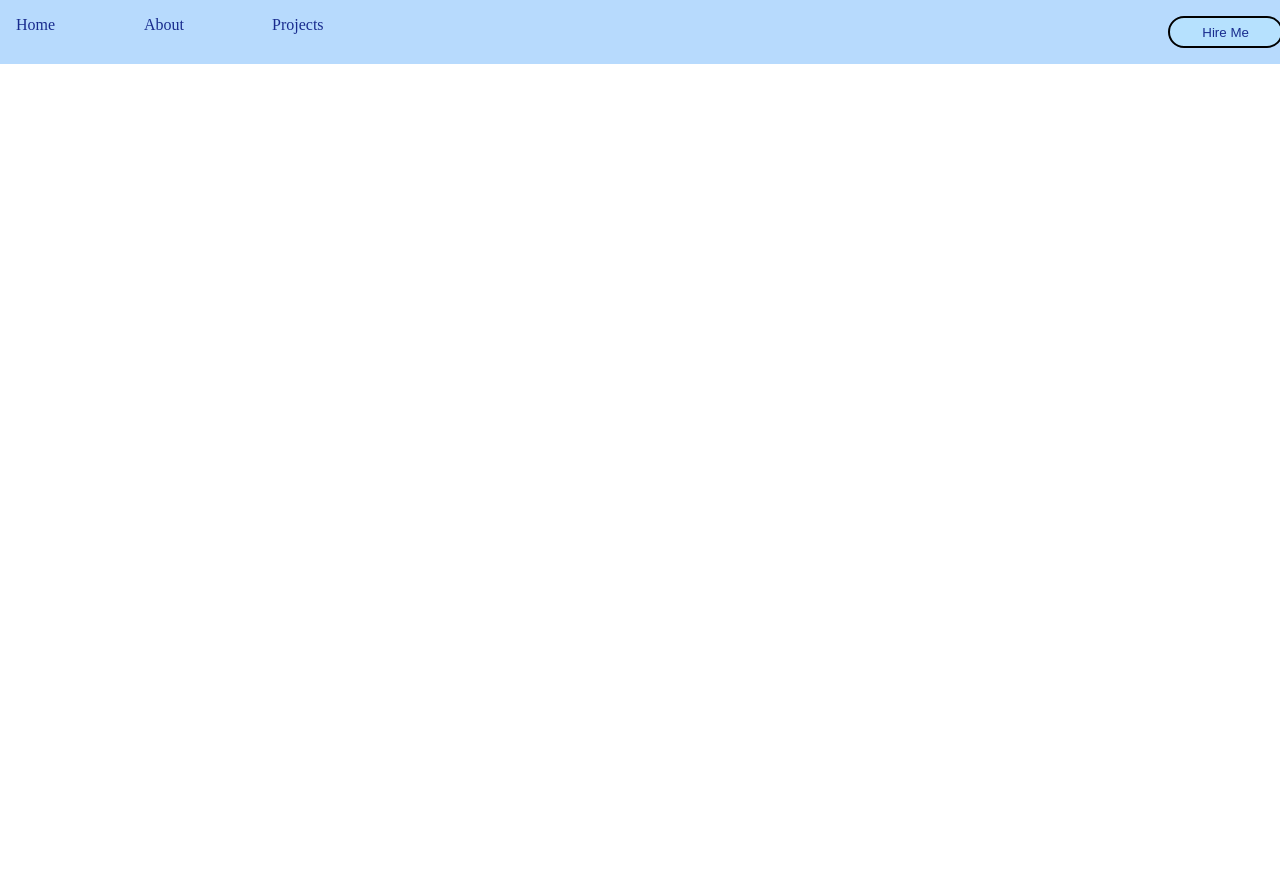
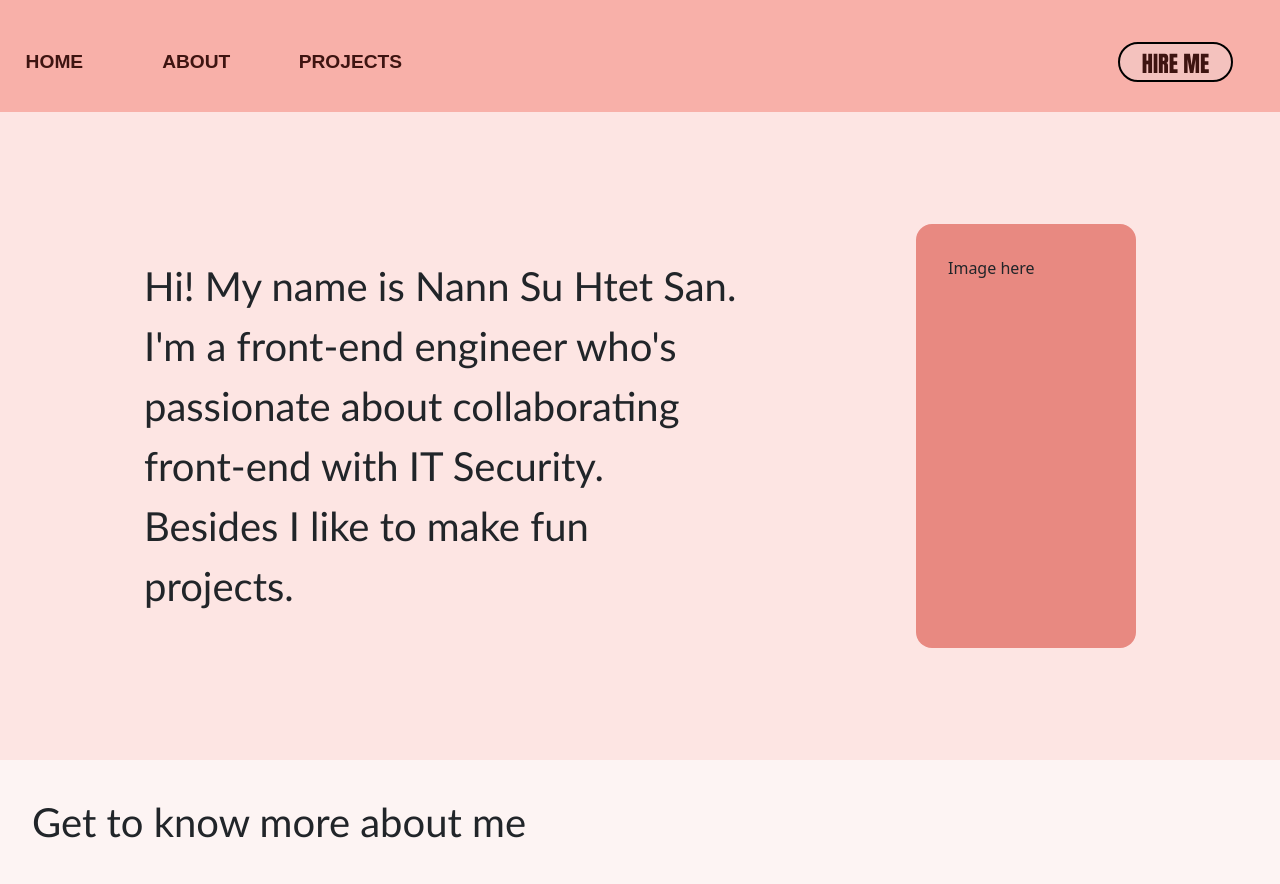
Before and after one commit to nann5an1/portfolio, a plain HTML site: page index.html in a window 1280 px wide. Before the commit the page ends 800 px from the top, so only its background shows below. Drawn offline with nearby package versions, Linux system fonts and the light colour scheme.

Commit message:
portfolio

```diff
--- a/index.html
+++ b/index.html
@@ -3,21 +3,29 @@
     <title>Nann San's Page</title>
     <head>
         <meta name="viewport" content="width=device-width, initial-scale=1.0">
+        <link href="https://cdn.jsdelivr.net/npm/bootstrap@5.3.3/dist/css/bootstrap.min.css" rel="stylesheet" integrity="sha384-QWTKZyjpPEjISv5WaRU9OFeRpok6YctnYmDr5pNlyT2bRjXh0JMhjY6hW+ALEwIH" crossorigin="anonymous">
         <link rel="stylesheet" href="style.css">
         <nav>
             <div class="nav_div">
-                <div class="main_nav"><a href="">Home</a></div>
-                <div class="main_nav"><a href="">About</a></div>
-                <div class="main_nav"><a href="">Projects</a></div>
+                <div class="main_nav"><a href="">HOME</a></div>
+                <div class="main_nav"><a href="">ABOUT</a></div>
+                <div class="main_nav"><a href="">PROJECTS</a></div>
                 <div class="main_nav">
                     <button class="hire_btn">
-                        <a href="">Hire Me</a>
+                        <a href="">HIRE ME</a>
                     </button>
                 </div>
             </div>
         </nav>
     </head>
     <body>
-
+        <div class="_home">
+            <div class="_intro">Hi! My name is Nann Su Htet San. I'm a front-end engineer who's passionate about collaborating front-end with IT Security. Besides I like to make fun projects.</div>
+            <div class="_img">Image here</div>
+        </div>
+        <div class="_details">
+            Get to know more about me
+        </div>
     </body>
+    <script src="https://cdn.jsdelivr.net/npm/bootstrap@5.3.3/dist/js/bootstrap.bundle.min.js" integrity="sha384-YvpcrYf0tY3lHB60NNkmXc5s9fDVZLESaAA55NDzOxhy9GkcIdslK1eN7N6jIeHz" crossorigin="anonymous"></script>
 </html>
--- a/style.scss
+++ b/style.scss
@@ -1,28 +1,83 @@
 *{
     padding: 0;
     margin: 0;
+
 }
 .nav_div{
-    padding: 2vh 2vh;
+    padding: 1.6rem;
     display: grid;
-    grid-template-columns: 10vw 10vw 70vw 10vw;
-    background-color: rgb(183, 218, 253);
+    grid-template-columns: 1fr 1fr 6fr 1fr;
+    line-height: 2.5rem;
+    // position: absolute;
+    // overflow:visible;
+    background-color: #f8b0a9;
 
 }
 .main_nav{
     grid-row: 1;
+    font-family: "Avantgarde, TeX Gyre Adventor", "URW Gothic L", sans-serif;
+    font-weight: bold;
+    font-size: 1.2rem;
+    margin-top: 2vh;
+}
+
+body{
+    background-color: #fdf4f3;
 }
 
 .hire_btn{
-    background-color: rgba(182, 227, 255, 0.792);
     border-style: solid;
     border-radius: 2rem;
-    height: 2rem;
+    height: 2.5rem;
     width: 9vw;
-
+    background-color: #f4c2be;
+    font-family: "Impact", fantasy;
+    font-size: 1.4rem;
+    font-weight: normal;
+    padding: 0;
+    margin: 0;
 }
 
 a{
     text-decoration: none;
-    color: rgba(0, 17, 125, 0.87);
+    color: #3e1411;
 }
+
+._home{
+    background-color: #fde5e3;
+    display: grid;
+    grid-template-columns: 5fr 3fr;
+    padding: 7rem;
+}
+._intro{
+    // background-color: orange;
+    padding: 2rem;
+    font-size: 2.5rem;
+    font-family: "Trebuchet MS", sans-serif;
+}
+._img{
+    background-color: #e88981;
+    margin-left: 9rem;
+    margin-right: 2rem;
+    padding: 2rem;
+    border-radius: 1rem;
+}
+
+._details{
+    padding: 2rem;
+    font-size: 2.5rem;
+    font-family: "Trebuchet MS", sans-serif;
+}
+
+@media screen and (max-width: 800px) {
+    .main_nav{
+        padding-right: 1rem;
+    }
+    .hire_btn{
+        height: 4.5rem;
+    }
+}
+
+.nav_div a:hover{
+    font-size: x-large;
+}
```
Also changed, not shown: style.css, 1 other file.
